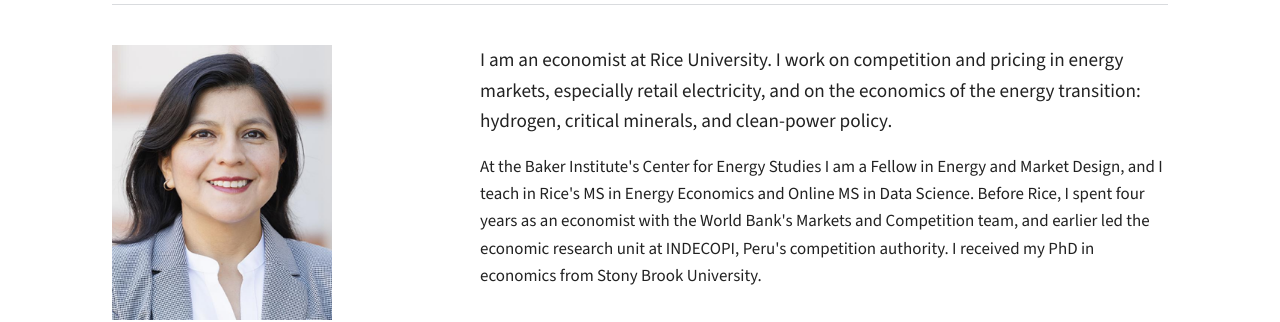
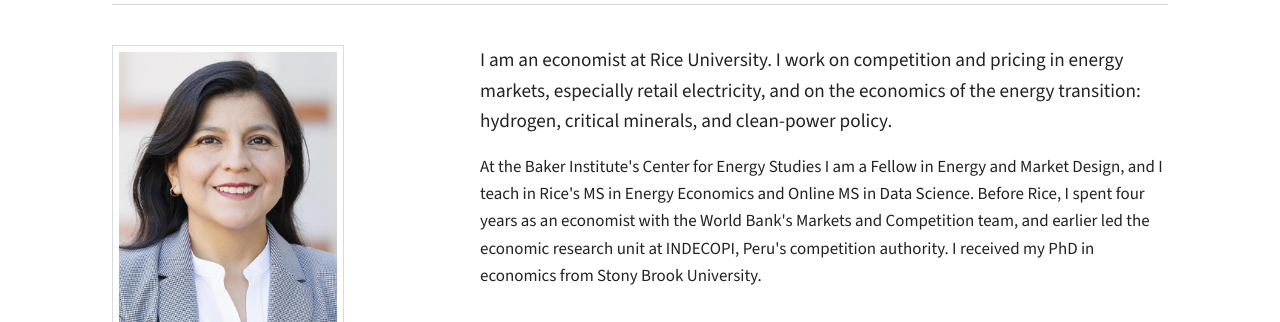
Before and after one commit to tilsaore/tilsaore.github.io, a plain HTML site: page redesign/a-profile.html in a window 1280 px wide. Shown: the part 108-430 px from the top of the page. Drawn offline with nearby package versions, Linux system fonts and the light colour scheme.

Commit message:
Frame the portrait in design A

```diff
--- a/redesign/a-profile.html
+++ b/redesign/a-profile.html
@@ -18,7 +18,7 @@
     .affil .logo-baker { height: 68px; }
     @media (max-width: 575.98px) { .affil .logo-rice { height: 24px; } .affil .logo-baker { height: 44px; } }
     .sidebar { position: sticky; top: 2.5rem; }
-    .portrait { width: 100%; max-width: 220px; aspect-ratio: 4 / 5; object-fit: cover; object-position: top; }
+    .portrait { display: block; width: 100%; max-width: 232px; aspect-ratio: 4 / 5; object-fit: cover; object-position: top; padding: 6px; background: #fff; border: 1px solid var(--rule); border-bottom: 4px solid var(--rice); }
     .name { font-size: 1.7rem; font-weight: 700; line-height: 1.2; margin: 1.1rem 0 .4rem; color: var(--rice); }
     .role { color: var(--gray); margin-bottom: 1rem; }
     .links a { display: block; margin-bottom: .2rem; }
```
